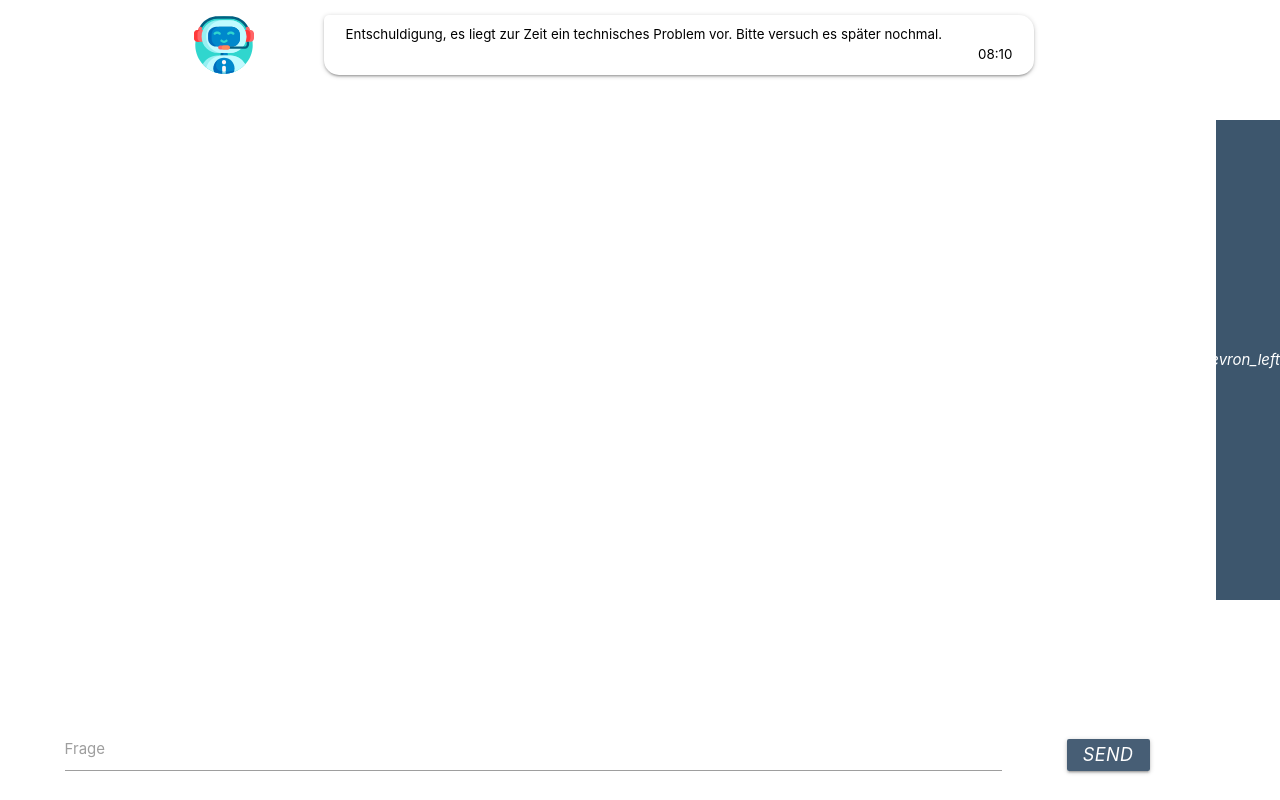
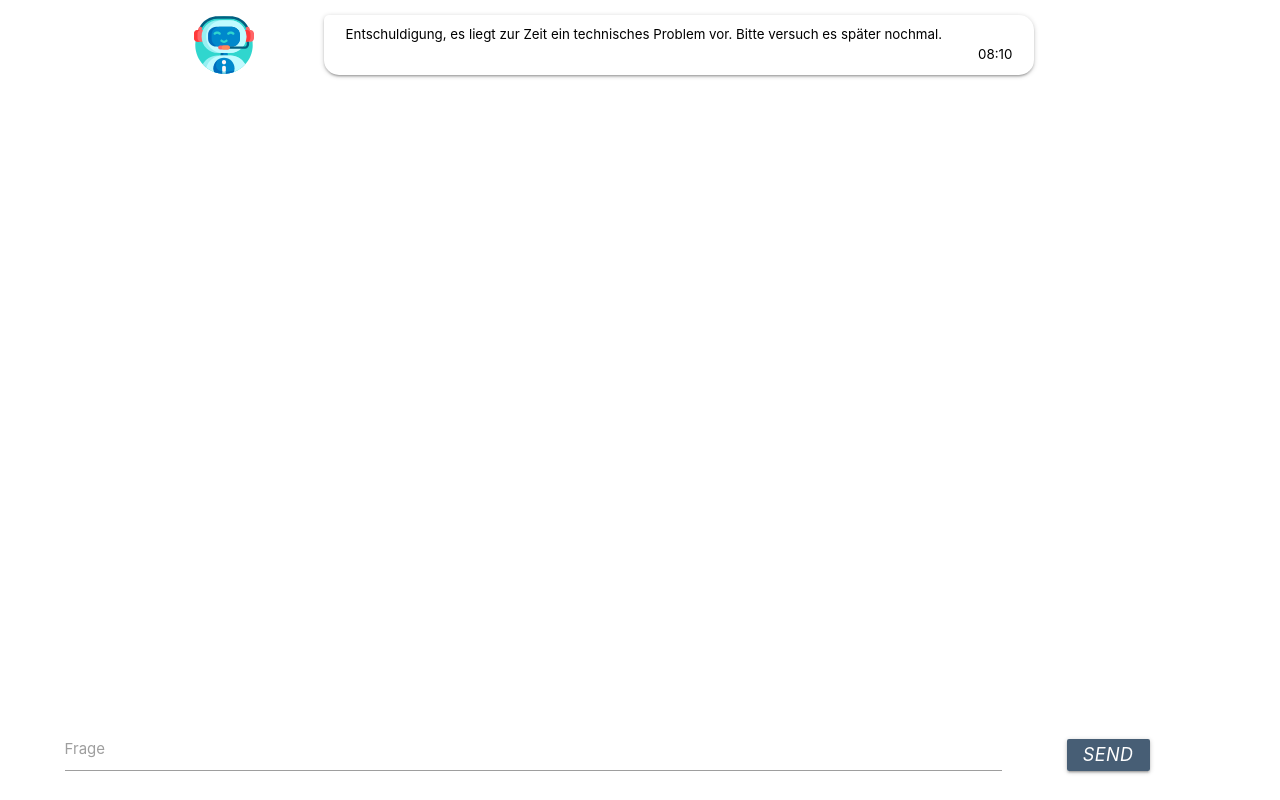
Before and after one commit to Molham321/chatbot-ai, a Django app: page /chatbot/ in a window 1280 px wide. Run offline with Django 3.2, Linux system fonts and the light colour scheme; data comes from the database, SQL or seed files in the repository; both versions use the stored data as it was after the commit; some libraries are stand-ins or nearby versions.

Commit message:
update chatbot styling and logic

```diff
--- a/chatbot_logic/static/chatbot_logic/js/bot.js
+++ b/chatbot_logic/static/chatbot_logic/js/bot.js
@@ -87,7 +87,6 @@
 var inputField = document.getElementById('input-field');
 var inputButton = document.getElementById('input-button');
 var questionsContainer = document.querySelector('.questions-container');
-var overlay = document.querySelector('.more-information-container');
 
 let webSocket;
 
@@ -95,9 +94,7 @@
 
   var sendButton = document.getElementById('send-button');
   var messageInput = document.getElementById('actual-message');
-  var toggleIcon = document.querySelector('#toggle-icon');
   var questions = document.querySelectorAll('.question');
-  var overlayToggle = document.querySelector('#toggle-overlay');
 
   // Attach click handler for the question submit button
   function submitHandler() {
@@ -125,22 +122,6 @@
     }
   });
 
-  // Attach click handler for the overlay toggle button
-  overlayToggle.addEventListener('click', function () {
-    if (overlay.classList.contains('active')) {
-      // In case the overlay is open
-      overlay.classList.remove('active');
-      toggleIcon.innerHTML = LEFT_ARROW_ICON;
-    } else {
-      // In case the overlay is closed
-      overlay.classList.add('active');
-      toggleIcon.innerHTML = RIGHT_ARROW_ICON;
-
-      // Remove toggle effect
-      toggleWobble(false);
-    }
-  });
-
   // Attach click handler for the recommended questions
   questions.forEach(item => {
     item.addEventListener('click', function (event) {
@@ -150,12 +131,6 @@
 
       // Only proceed in case question is defined
       if (question) {
-
-        // close Overlay
-        overlay.classList.remove('active');
-
-        // Set correct Icon for Toggler
-        toggleIcon.innerHTML = LEFT_ARROW_ICON;
 
         // Render the user message
         renderMessage(TYPE_USER, question);
@@ -404,15 +379,3 @@
     questionsContainer.style.display = 'flex';
   }
 }
-
-/**
- * Toggles the Wobble animation, true=on, false=off
- * @param on
- */
-function toggleWobble(on) {
-  if (on) {
-    overlay.classList.add(WOBBLE_CLASS);
-  } else {
-    overlay.classList.remove(WOBBLE_CLASS)
-  }
-}
--- a/chatbot_logic/templates/chatbot_logic/chatbot_content.html
+++ b/chatbot_logic/templates/chatbot_logic/chatbot_content.html
@@ -46,11 +46,4 @@
 
     </div>
 
-
 </div>
-
-<div class="more-information-container">
-    <div class="overlayClose cursor valign-wrapper" id="toggle-overlay">
-        <i class="material-icons" id="toggle-icon">chevron_left</i>
-    </div>
-</div>
```
Also changed, not shown: db.sqlite3.
